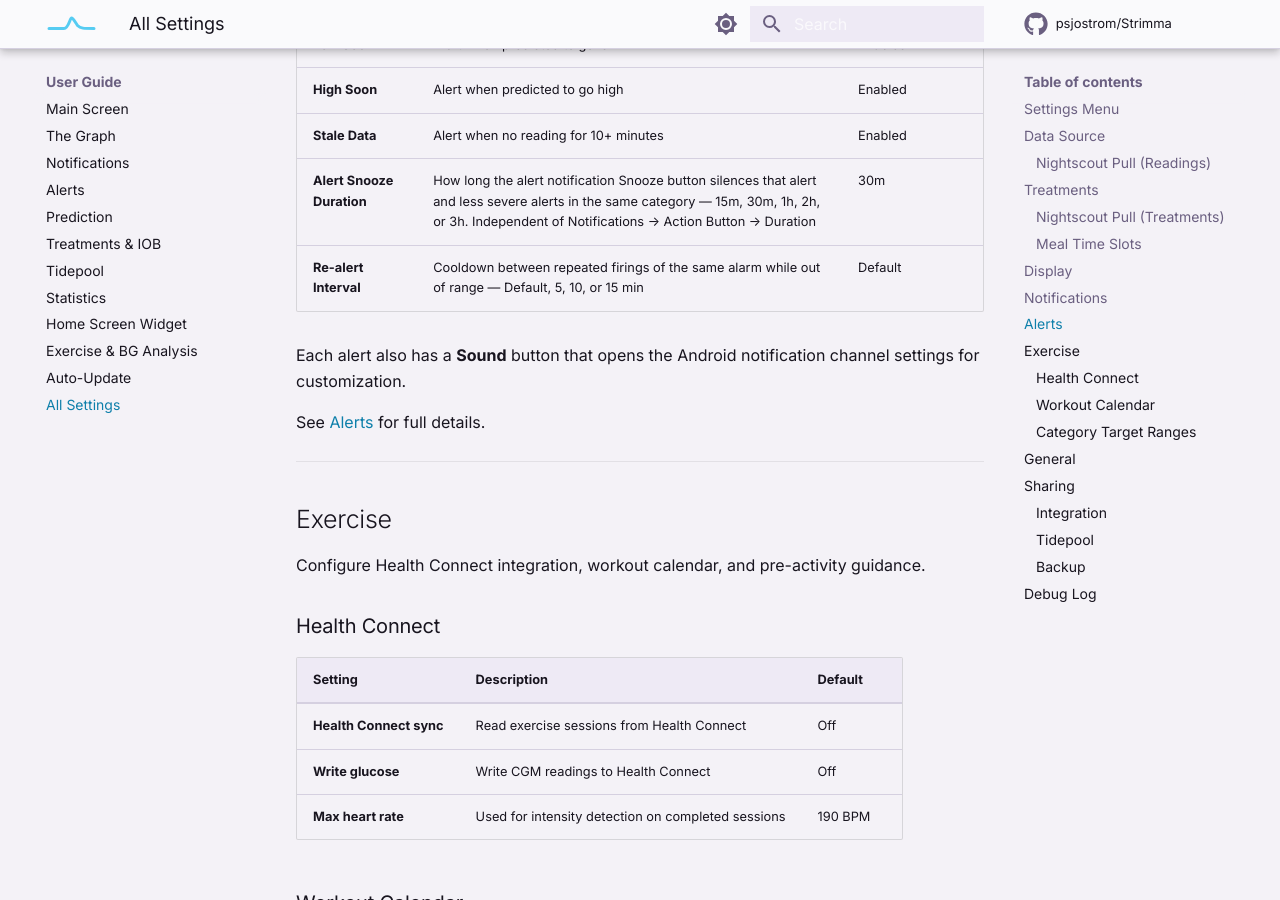
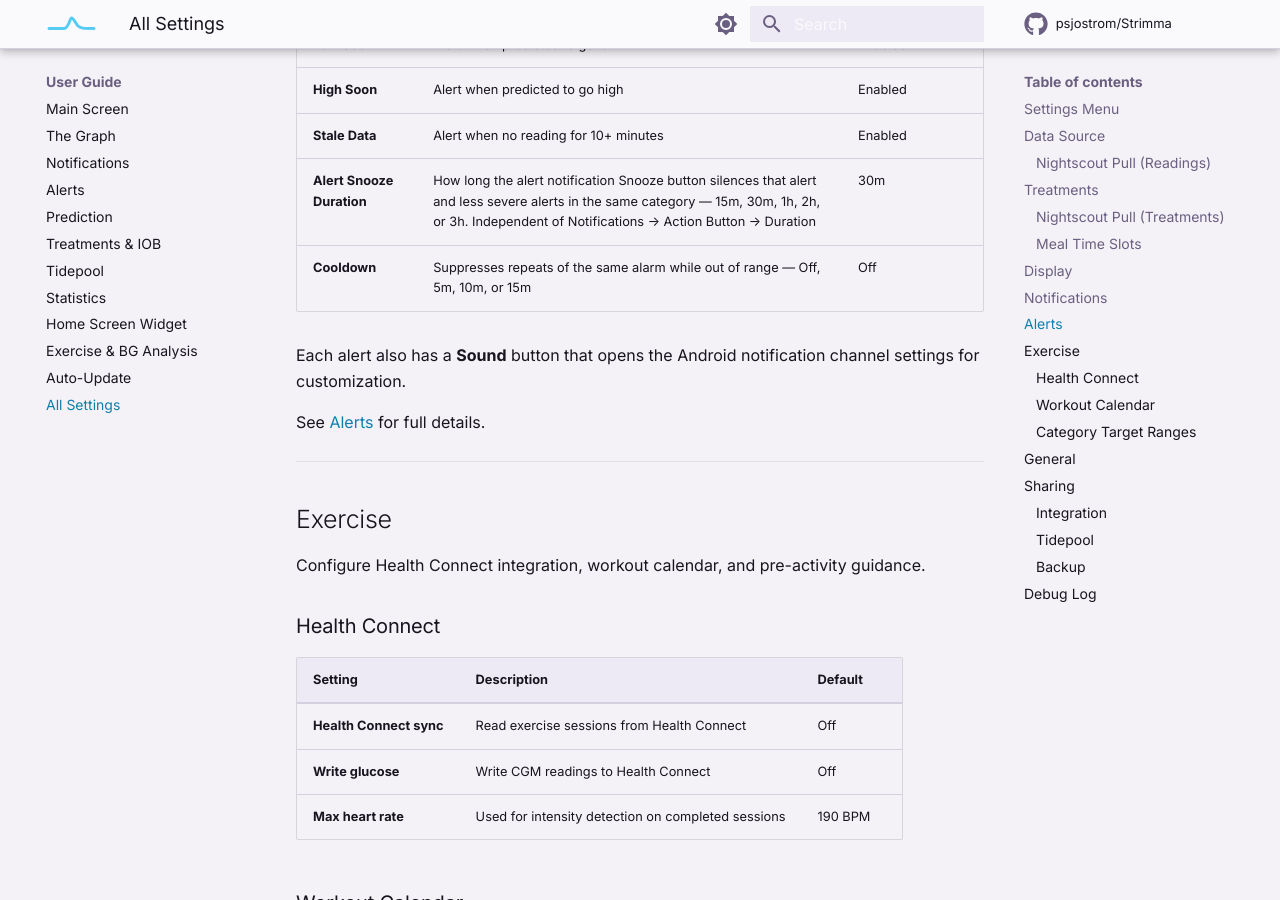
Before and after one commit to psjostrom/strimma, an MkDocs documentation site: the page built from docs/guide/settings.md, in a window 1280 px wide and 900 px high, scrolled down 5264 px. Built offline with MkDocs 1.6.1 and Material for MkDocs 9.7.7, drawn with Linux system fonts in a browser that asks for light colours; comment, search, counter and statistics services are not loaded.

Commit message:
fix: resolve main rebase conflicts for cooldown rename
Keep Cooldown/Off from main with Alert Snooze Duration strings, and
disambiguate the cooldown 15m picker in UI tests.

Co-authored-by: Cursor <cursoragent@cursor.com>

```diff
--- a/docs/guide/settings.md
+++ b/docs/guide/settings.md
@@ -134,7 +134,7 @@ Configure glucose alerts. Each alert has an enable toggle and a threshold value.
 | **High Soon** | Alert when predicted to go high | Enabled |
 | **Stale Data** | Alert when no reading for 10+ minutes | Enabled |
 | **Alert Snooze Duration** | How long the alert notification Snooze button silences that alert and less severe alerts in the same category — 15m, 30m, 1h, 2h, or 3h. Independent of Notifications → Action Button → Duration | 30m |
-| **Re-alert Interval** | Cooldown between repeated firings of the same alarm while out of range — Default, 5, 10, or 15 min | Default |
+| **Cooldown** | Suppresses repeats of the same alarm while out of range — Off, 5m, 10m, or 15m | Off |
 
 Each alert also has a **Sound** button that opens the Android notification channel settings for customization.
 
```
Also changed, not shown: 6 other files.
